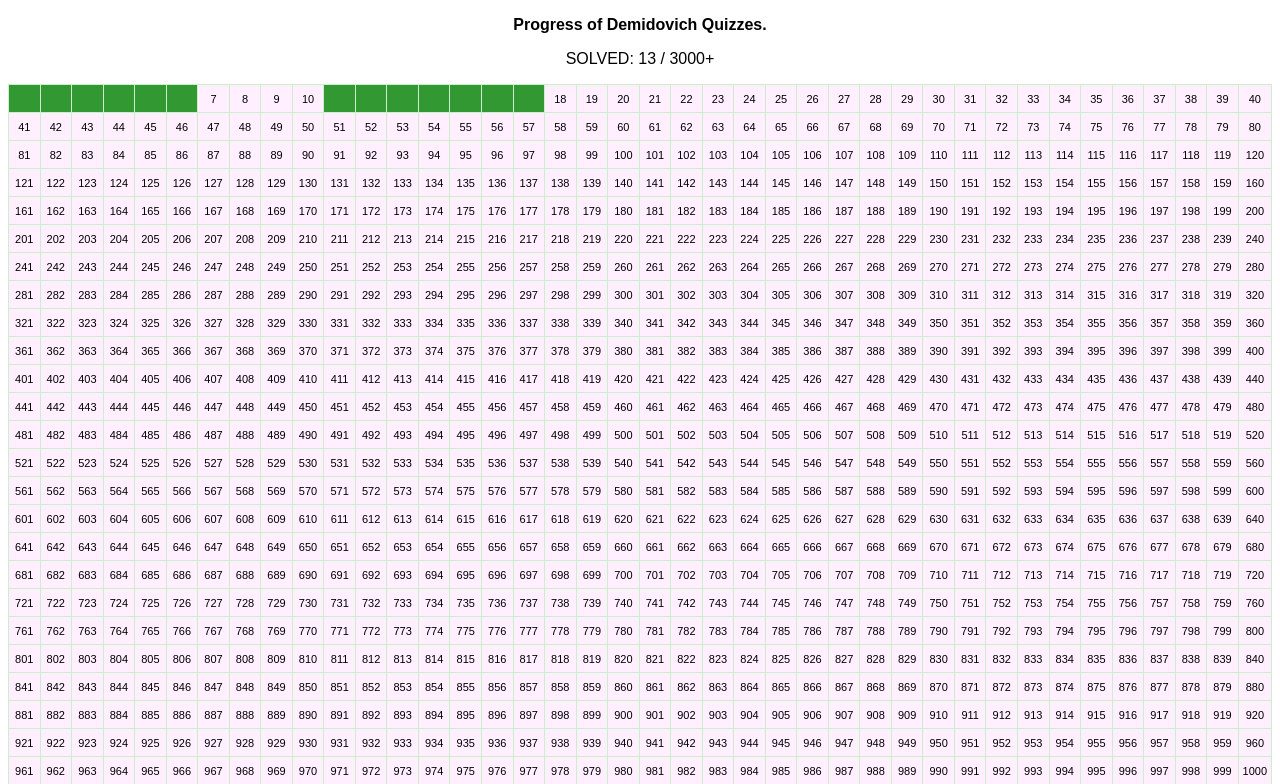
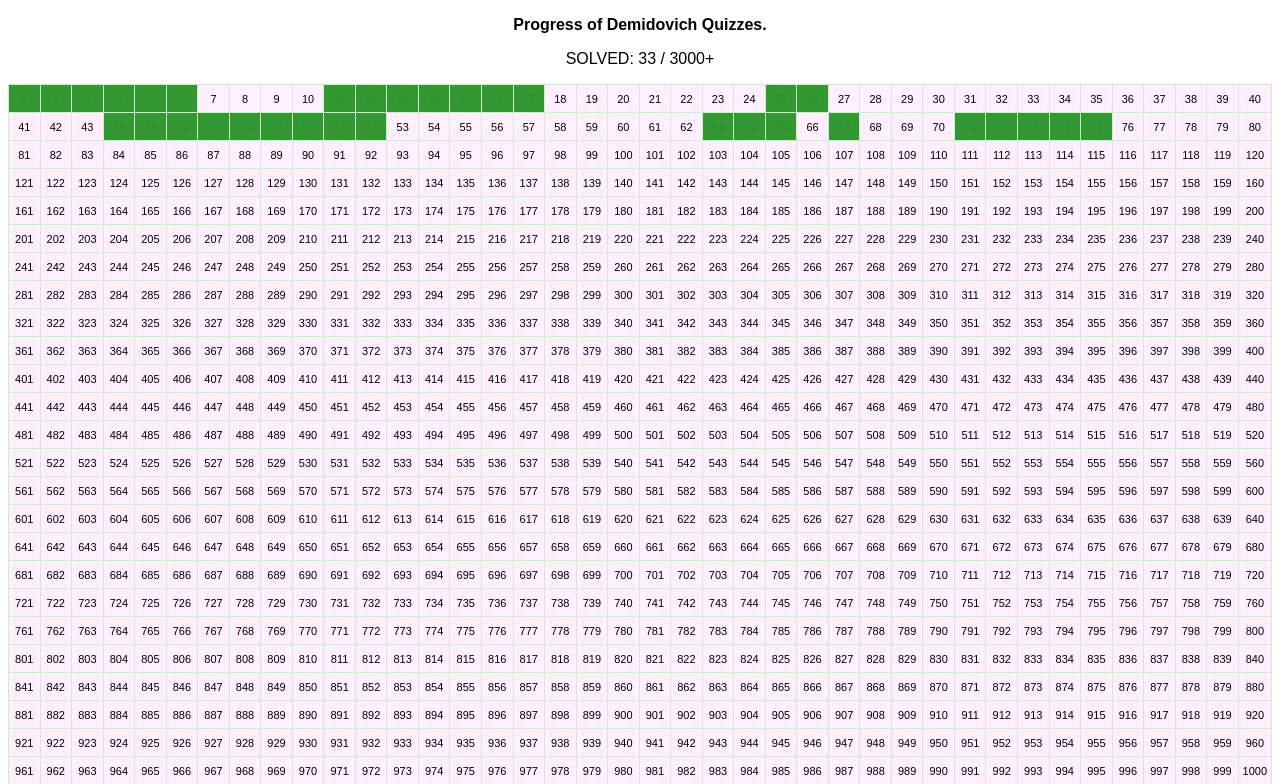
Before and after one commit to kylin-zhuo/home, a Flask app: page /demidovich.html in a window 1280 px wide. Shown: the top 784 px of the page. Run offline with Flask 2, Linux system fonts and the light colour scheme; some libraries are stand-ins or nearby versions.

Commit message:
demi-sep-11

```diff
--- a/data/demidovich/log.txt
+++ b/data/demidovich/log.txt
@@ -1 +1 @@
-{"2020-09-11": "1,2,3,4,5,6,11,12,13,14,15,17,16"}
+{"2020-09-11": "1,2,3,4,5,6,11,12,13,14,15,17,16,44,45,46,47,48,49,50,25,26,51,52,63,64,65,67,71,72,75,73,74"}
--- a/data/demidovich/solved.txt
+++ b/data/demidovich/solved.txt
@@ -1 +1 @@
-[1, 2, 3, 4, 5, 6, 11, 12, 13, 14, 15, 16, 17]
+[1, 2, 3, 4, 5, 6, 11, 12, 13, 14, 15, 16, 17, 25, 26, 44, 45, 46, 47, 48, 49, 50, 51, 52, 63, 64, 65, 67, 71, 72, 73, 74, 75]
--- a/templates/demidovich.html
+++ b/templates/demidovich.html
@@ -50,7 +50,9 @@
 		        for (var c = 0; c < cols; ++c){
 		            var cell = tr.appendChild(document.createElement('td'));
 
-		            cell.innerHTML = ++i;
+		            var content = cell.appendChild(document.createElement("a"));
+
+		            content.innerHTML = ++i;
 
 		            if (record.indexOf(i) > -1) {
 		            	cell.className = 'solved';
@@ -109,7 +111,11 @@
 
 	<style type="text/css">
 
-		.grid { margin:1em auto; border-collapse:collapse }
+		.grid {
+			margin:1em auto;
+			border-collapse:collapse
+		}
+
 		.grid td {
 		    cursor: pointer;
 		    width:31px;
@@ -120,12 +126,21 @@
 		    font-size: 11px;
 		    background-color: #ffefff;
 		}
+
 		.grid td.solved {
 		    background-color: green;
 		    opacity: 0.8;
 		    font-weight:bold;
-		    color:green;
+		    /*color:green;*/
 
+		}
+
+		.grid td.solved a {
+			opacity: 0.1;
+		}
+
+		.grid td.solved a:hover {
+			opacity: 0.9;
 		}
 
 	</style>
```
